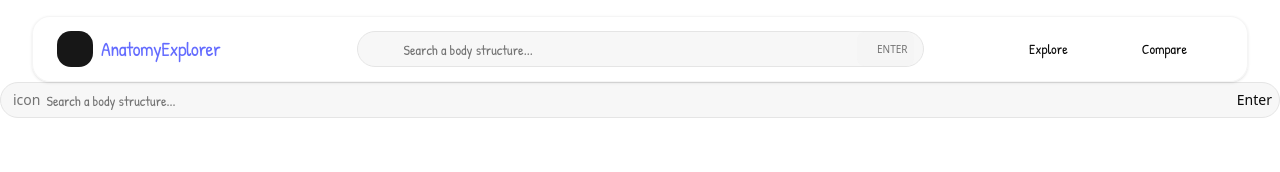
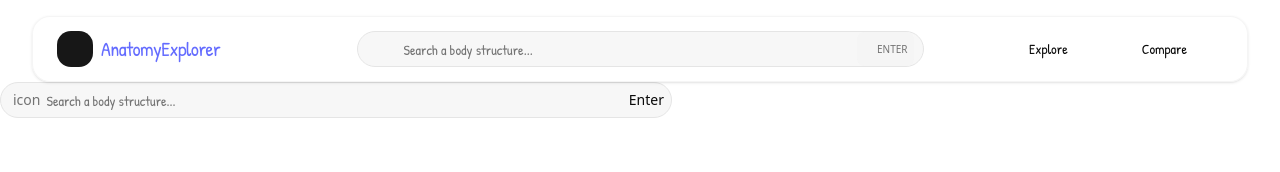
Before and after one commit to HUSS4IN22/free_anatomy_explorer, a React (Vite) app in the folder frontend/: page / in a window 1280 px wide. Shown: the top 172 px of the page. Built offline with nearby package versions, Linux system fonts and the light colour scheme; some icons are missing.

Commit message:
resize input group

```diff
--- a/frontend/src/blocks/MainSearch.tsx
+++ b/frontend/src/blocks/MainSearch.tsx
@@ -1,7 +1,7 @@
 import { InputGroup, InputGroupAddon, InputGroupButton, InputGroupInput } from "@/components/ui/input-group"
 
 export default function MainSearch() {
-  return <div>
+  return <div className="flex flex-1 items-center justify-center max-w-2xl">
     <InputGroup>
       <InputGroupAddon align="inline-start">icon</InputGroupAddon>
       <InputGroupInput placeholder="Search a body structure..." className="text-sm font-patrick" />
```
